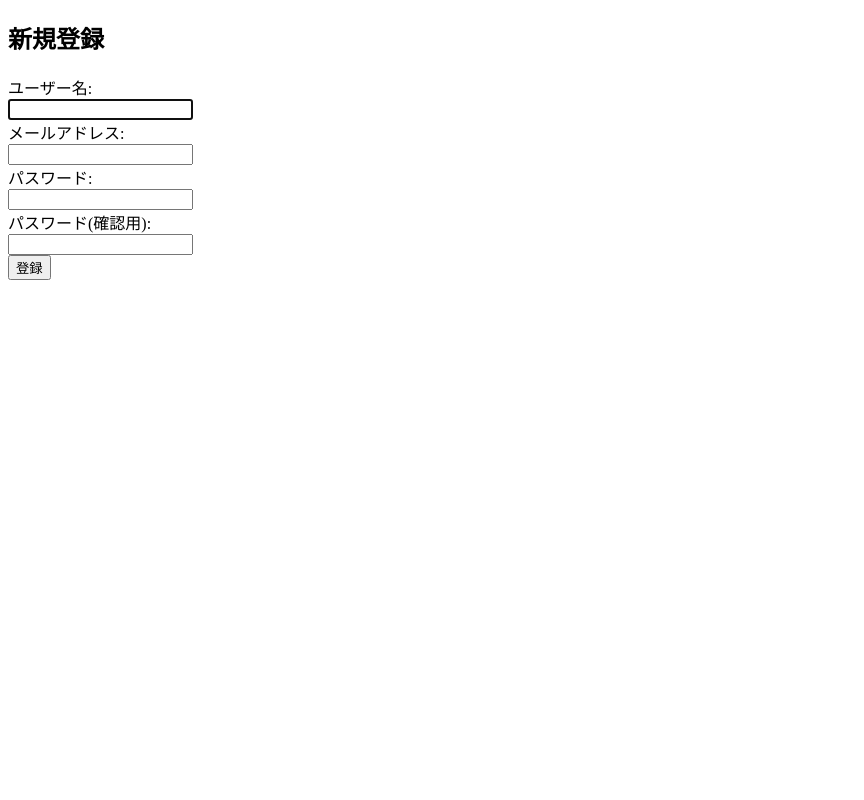
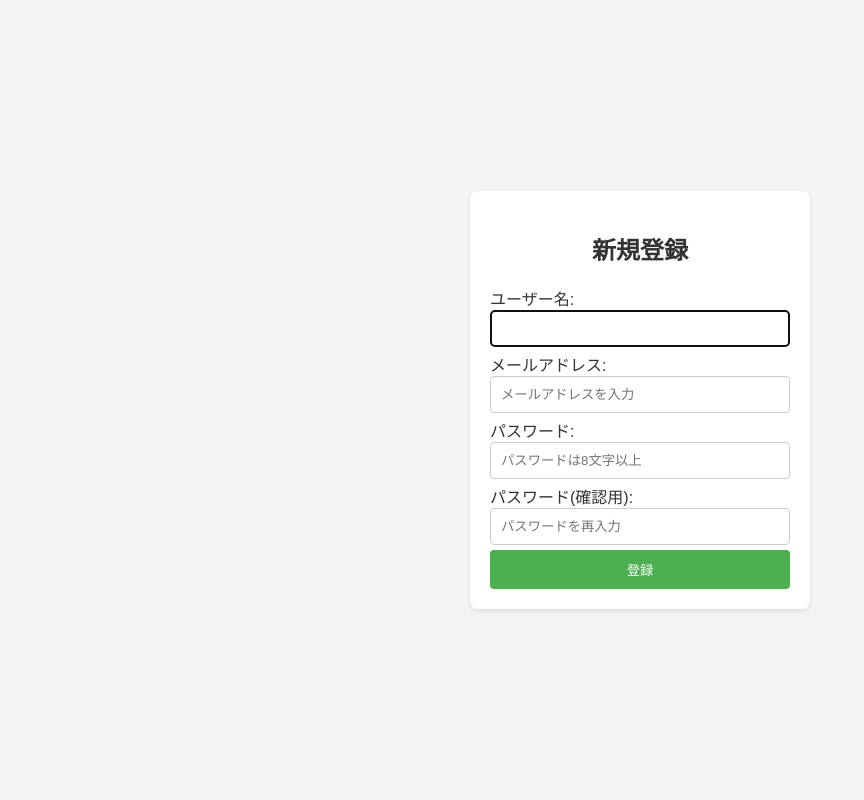
Before and after one commit to zyo-zikarizaki/MINDFUL_MOVIES, a Django app: page /accounts/signup/ in a window 1280 px wide. Shown: the whole page, without its empty margins (0-864 px from the left). Run offline with Django 5.2, Linux system fonts and the light colour scheme.

Commit message:
authentication to style

```diff
--- a/todo_list/carendar/forms.py
+++ b/todo_list/carendar/forms.py
@@ -2,6 +2,7 @@ from django import forms
 from .models import Todo
 from django.contrib.auth.forms import UserCreationForm
 from django.contrib.auth.models import User
+from django.core.validators import MinLengthValidator
 
 class TodoForm(forms.ModelForm):
     class Meta:
@@ -12,7 +13,22 @@ class TodoForm(forms.ModelForm):
         }
 
 class SignupForm(UserCreationForm):
-    email = forms.EmailField(max_length=254, help_text='eメールアドレスは必須です')
+    email = forms.CharField(
+        max_length=254,
+        help_text='メールアドレスは任意です',
+        required=True,
+        widget=forms.EmailInput(attrs={'placeholder': 'メールアドレスを入力'})
+    )
+
+    password1 = forms.CharField(
+        widget=forms.PasswordInput(attrs={'placeholder': 'パスワードは8文字以上'}),
+        validators=[MinLengthValidator(8)],
+        help_text='パスワードは8文字以上である必要があります。'
+    )
+    password2 = forms.CharField(
+        widget=forms.PasswordInput(attrs={'placeholder': 'パスワードを再入力'}),
+        help_text='パスワードを再入力してください。'
+    )
 
     class Meta:
         model = User
--- /dev/null
+++ b/todo_list/carendar/static/authentication/style.css
@@ -0,0 +1,47 @@
+body {
+    font-family: Arial, sans-serif; /* フォントの設定 */
+    background-color: #f4f4f4; /* 背景色 */
+    color: #333; /* テキストカラー */
+    display: flex; /* Flexboxを使用 */
+    justify-content: center; /* 中央揃え */
+    align-items: center; /* 垂直方向の中央揃え */
+    height: 100vh; /* ビューポートの高さを100%に */
+    margin: 0; /* マージンをリセット */
+}
+
+section {
+    background: white; /* 背景色 */
+    border-radius: 8px; /* 角を丸く */
+    box-shadow: 0 2px 5px rgba(0, 0, 0, 0.1); /* シャドウ */
+    padding: 20px; /* 内側の余白 */
+    width: 300px; /* 固定幅 */
+}
+
+h2 {
+    text-align: center; /* タイトルの中央揃え */
+    margin-bottom: 20px; /* 下のマージン */
+}
+
+form div input {
+    width: 100%; /* 入力フィールドの幅を100%に設定 */
+    padding: 10px; /* 内側の余白 */
+    border: 1px solid #ccc; /* ボーダー */
+    border-radius: 4px; /* 角を丸く */
+    box-sizing: border-box; /* ボックスモデルを調整 */
+    margin-bottom: 5px;
+}
+
+
+button {
+    width: 100%; /* ボタンの幅を100%に */
+    padding: 10px; /* ボタンの内側の余白 */
+    background-color: #4CAF50; /* ボタンの色 */
+    color: white; /* ボタンの文字色 */
+    border: none; /* ボーダーを消す */
+    border-radius: 4px; /* 角を丸く */
+    cursor: pointer; /* カーソルをポインターに */
+}
+
+button:hover {
+    background-color: #45a049; /* ホバー時の色 */
+}
--- a/todo_list/carendar/templates/accounts/profile.html
+++ b/todo_list/carendar/templates/accounts/profile.html
@@ -5,6 +5,7 @@
 <head>
     <meta charset="UTF-8">
     <meta name="viewport" content="width=device-width,initial-scale=1">
+    <link rel="stylesheet" href="{% static 'authentication/style.css' %}">
     <title>Todoリスト</title>
 </head>
 <body>
--- a/todo_list/carendar/templates/registration/login.html
+++ b/todo_list/carendar/templates/registration/login.html
@@ -5,6 +5,7 @@
 <head>
     <meta charset="UTF-8">
     <meta name="viewport" content="width=device-width,initial-scale=1">
+    <link rel="stylesheet" href="{% static 'authentication/style.css' %}">
     <title>Todoリスト</title>
 </head>
 <body>
--- a/todo_list/carendar/templates/registration/signup.html
+++ b/todo_list/carendar/templates/registration/signup.html
@@ -5,6 +5,7 @@
 <head>
     <meta charset="UTF-8">
     <meta name="viewport" content="width=device-width,initial-scale=1">
+    <link rel="stylesheet" href="{% static 'authentication/style.css' %}">
     <title>Todoリスト</title>
 </head>
 <body>
```
